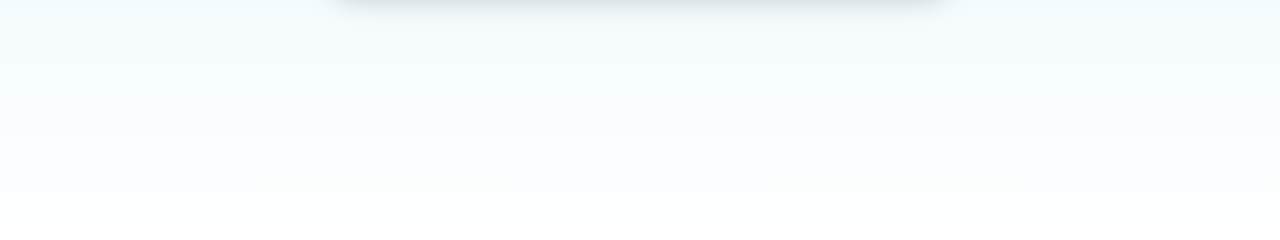
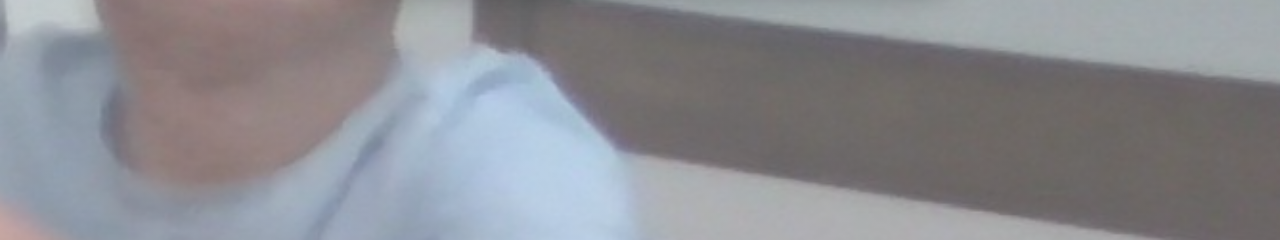
Before and after one commit to MrAxeman777/neesham-bday, a plain HTML site: page index.html in a window 1280 px wide. Shown: the part 560-800 px from the top of the page. Drawn offline with Linux system fonts and the light colour scheme.

Commit message:
Update style.css

```diff
--- a/style.css
+++ b/style.css
@@ -12,7 +12,7 @@ body {
     justify-content: center;
     align-items: center;
 
-    background-image: url("kid.jpg");
+    background-image: url("Screenshot 2026-07-30 080616.png");
     background-size: cover;
     background-position: center;
     background-repeat: no-repeat;
```
